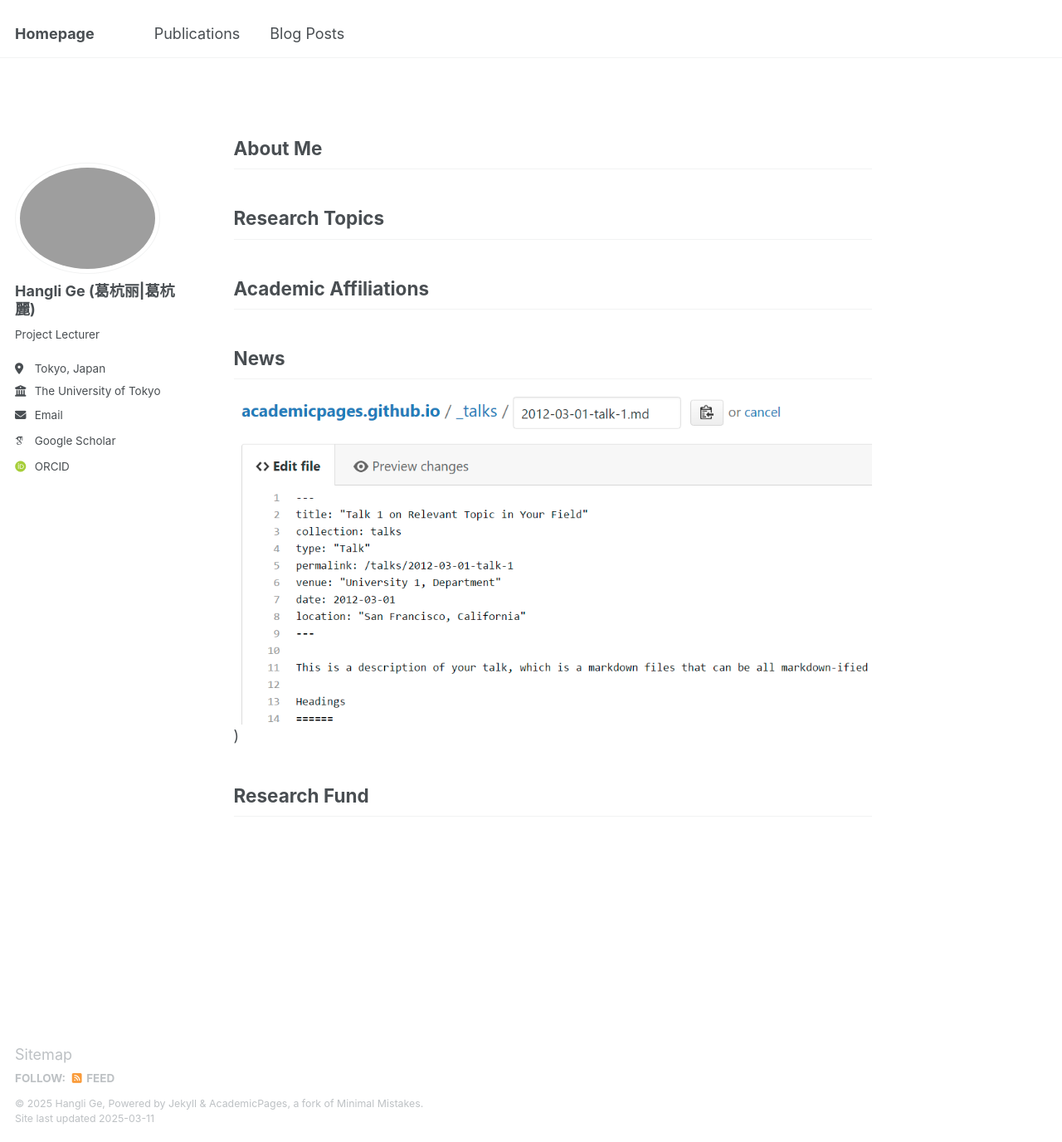
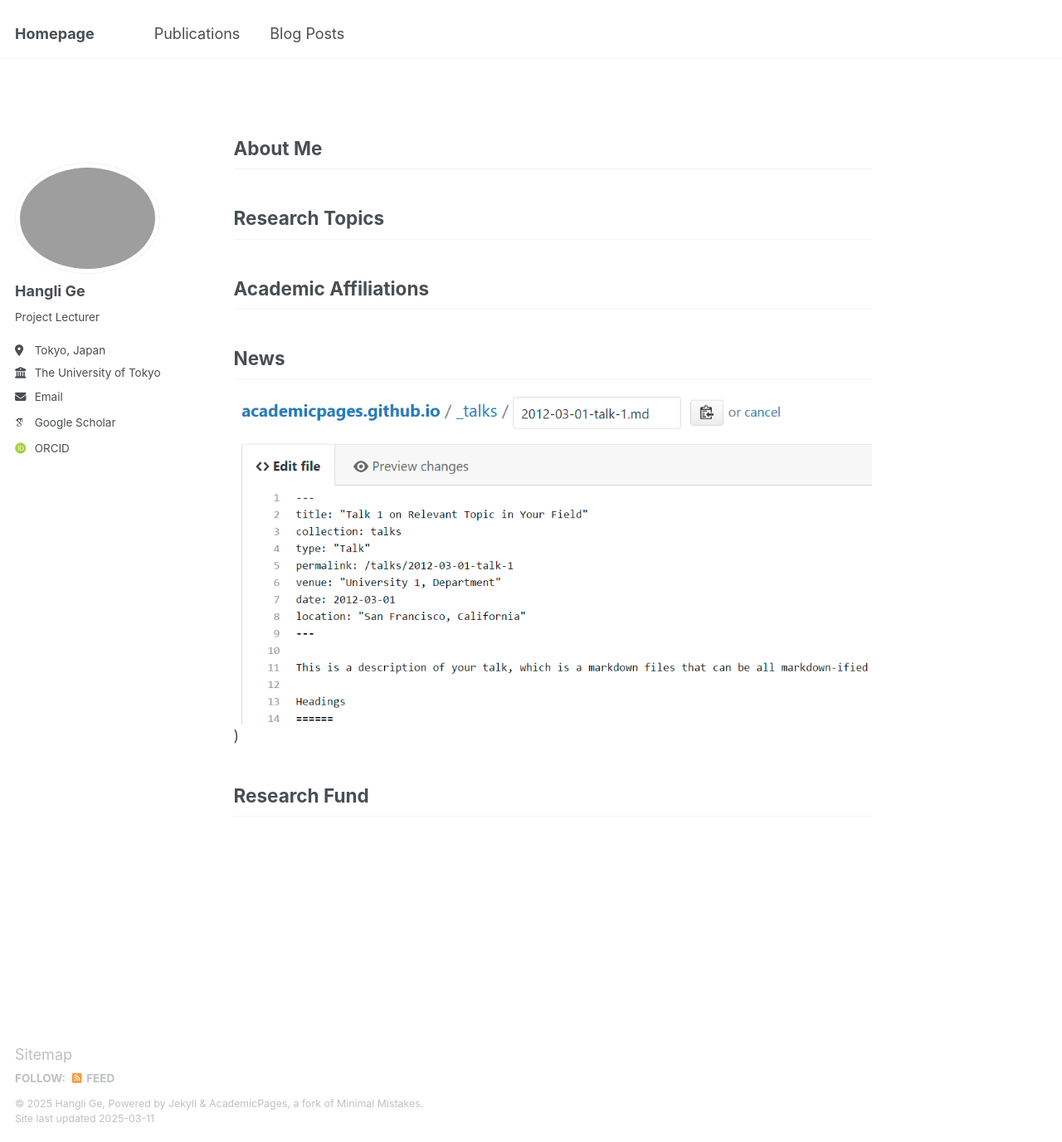
Before and after one commit to christie888/christie888.github.io, a Jekyll site: the page built from _pages/about.md, in a window 1280 px wide and 1376 px high. Shown: the whole window at 83% size. Built offline with Jekyll 4.4.1, drawn with Linux system fonts in a browser that asks for light colours; some web fonts are replaced.

Commit message:
Update _config.yml

```diff
--- a/_config.yml
+++ b/_config.yml
@@ -23,7 +23,7 @@
 author:
   # Biographic information
   avatar           : "profile.png"
-  name             : "Hangli Ge (葛杭丽|葛杭麗)"
+  name             : "Hangli Ge"
   pronouns         : # example: "she/her"
   bio              : "Project Lecturer"
   location         : "Tokyo, Japan"
```
